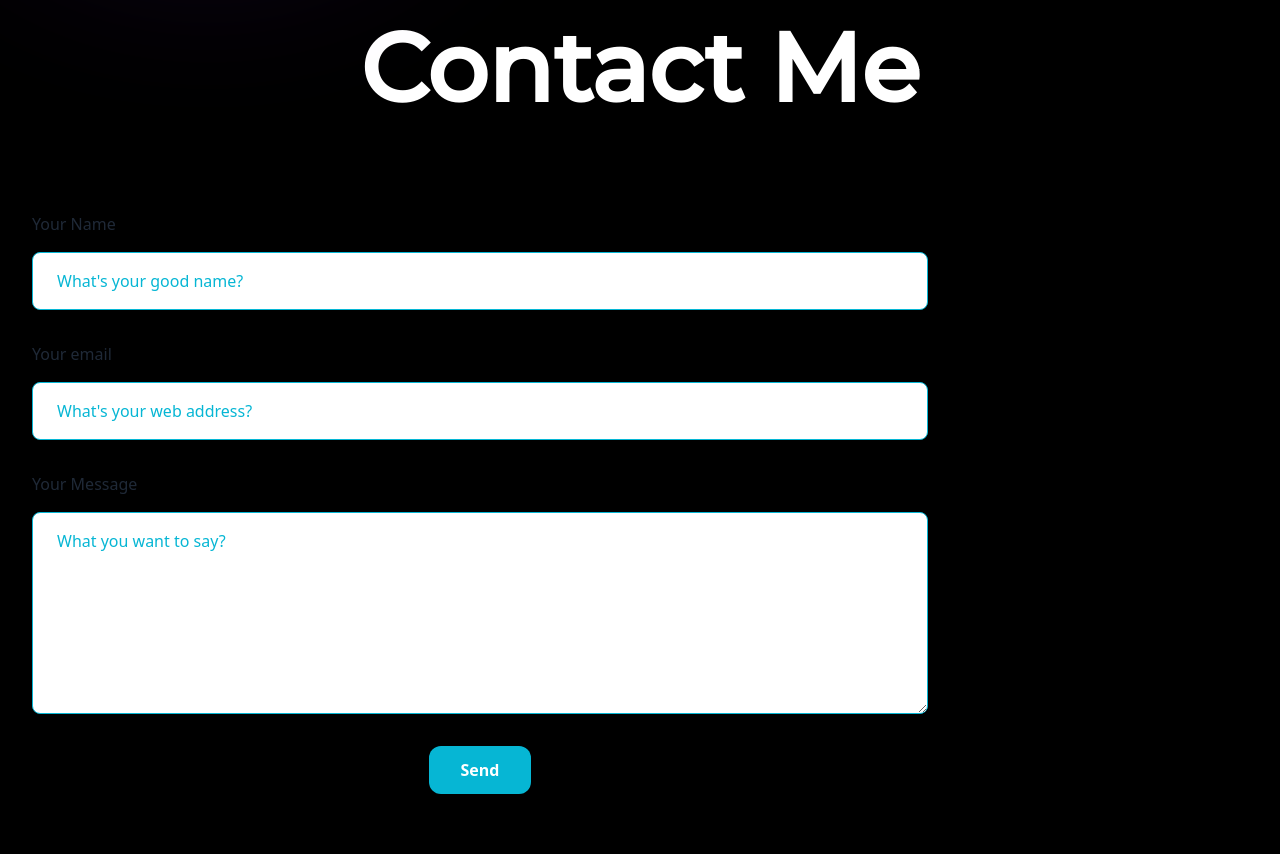
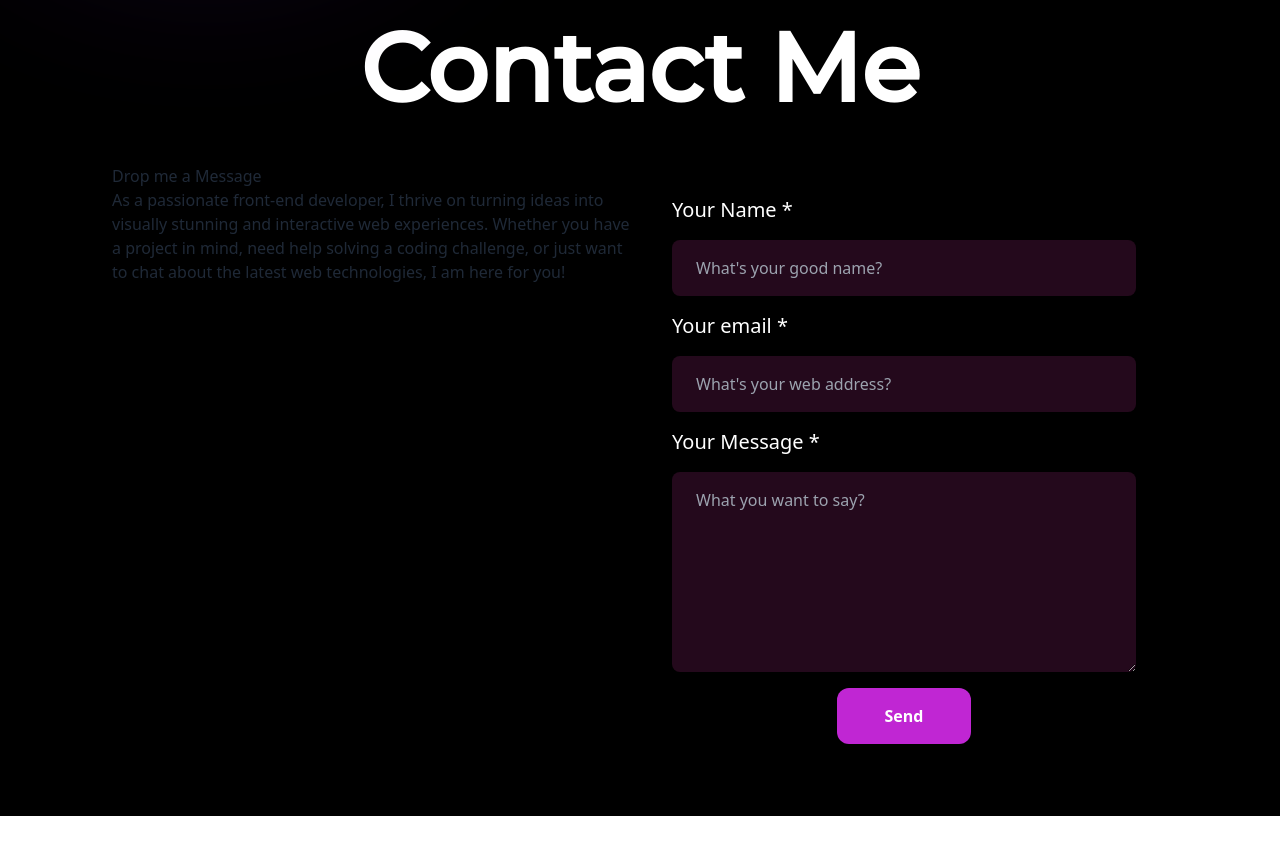
Before and after one commit to Shakil57375/shakil-s_portfolio, a React (Vite) app: page / in a window 1280 px wide. Shown: the part 820-1674 px from the top of the page. After the commit the page ends 1636 px from the top, so only its background shows below. Built offline with nearby package versions, Linux system fonts and the light colour scheme; a web font is replaced by a local one.

Commit message:
contact page added

```diff
--- a/src/Components/Contact.jsx
+++ b/src/Components/Contact.jsx
@@ -3,7 +3,7 @@ import emailjs from "@emailjs/browser";
 import SectionTitle from "../Utils/SectionTitle";
 import { useState } from "react";
 import Swal from "sweetalert2";
-
+import "./Contact.css";
 const Contact = () => {
   const formRef = useRef();
   const [loading, setLoading] = useState(false);
@@ -61,58 +61,74 @@ const Contact = () => {
       );
   };
   return (
-    <section className="h-fit">
-      <div className=" paddingY">
-        <SectionTitle
-          titleFirstWord={"Contact Me"}
-          titleFirstClassName={"text-8xl text-white font-bold font-Montserrat"}
-          divClassName={"left-28 flex justify-center "}
-        ></SectionTitle>
-        <div
-          className={`xl:mt-4 flex xl:flex-row flex-col-reverse gap-10 overflow-hidden`}
-        >
+    <section className="h-fit  paddingY paddingX">
+      <SectionTitle
+        titleFirstWord={"Contact Me"}
+        titleFirstClassName={"text-8xl text-white font-bold font-Montserrat"}
+        divClassName={"left-28 flex justify-center "}
+      ></SectionTitle>
+      <div className="flex justify-between items-start mt-12 ">
+        <div className="basis-full lg:basis-1/2">
+          <p>Drop me a Message</p>
+          <p>
+            As a passionate front-end developer, I thrive on turning ideas into
+            visually stunning and interactive web experiences. Whether you have
+            a project in mind, need help solving a coding challenge, or just
+            want to chat about the latest web technologies, I am here for you!
+          </p>
+        </div>
+        <div className="basis-full lg:basis-1/2">
           <div className="flex-[0.75]  rounded-2xl">
             <form
               ref={formRef}
               onSubmit={handleSubmit}
-              className="mt-12 flex flex-col  gap-8  shadow-xl  lg:hover:-translate-y-2 lg:hover:-translate-x-2 sm:hover:-translate-y-2 sm:hover:-translate-x-2 rounded-lg  relative lg:transform sm:transform-none lg:transition sm:transition-none sm:duration-0 lg:duration-300 p-0 lg:p-8 ease-in-out pb-5"
+              className="flex flex-col gap-4  relative p-0 lg:p-8 ease-in-out pb-5"
             >
               <label className="flex flex-col">
-                <span className="  font-medium mb-4">Your Name</span>
+                <span className="  text-xl text-white font-medium mb-4">
+                  Your Name *
+                </span>
                 <input
                   type="text"
+                  required
                   name="name"
                   value={form.name}
                   onChange={handleChange}
                   placeholder="What's your good name?"
-                  className=" py-4 px-6 placeholder:text-cyan-500 border border-cyan-500 rounded-lg  font-medium"
+                  className=" py-4 px-6 placeholder:text-gray-400 border-none focus:border-none rounded-lg font-medium bg-[rgba(36,9,28,255)] outline-none focus:outline-none text-white"
                 />
               </label>
               <label className="flex flex-col">
-                <span className="  font-medium mb-4">Your email</span>
+                <span className="  text-xl text-white font-medium mb-4">
+                  Your email *
+                </span>
                 <input
                   type="email"
+                  required
                   name="email"
                   value={form.email}
                   onChange={handleChange}
                   placeholder="What's your web address?"
-                  className=" py-4 px-6 placeholder:text-cyan-500 border border-cyan-500 rounded-lg  font-medium"
+                  className="  py-4 px-6 placeholder:text-gray-400 border-none focus:border-none rounded-lg font-medium bg-[rgba(36,9,28,255)] outline-none focus:outline-none text-white"
                 />
               </label>
               <label className="flex flex-col">
-                <span className=" font-medium mb-4">Your Message</span>
+                <span className=" text-xl text-white font-medium mb-4">
+                  Your Message *
+                </span>
                 <textarea
                   rows={7}
                   name="message"
+                  required
                   value={form.message}
                   onChange={handleChange}
                   placeholder="What you want to say?"
-                  className=" py-4 px-6 border border-cyan-500 placeholder:text-cyan-500  rounded-lg   font-medium"
+                  className=" py-4 px-6 placeholder:text-gray-400 border-none focus:border-none rounded-lg font-medium bg-[rgba(36,9,28,255)] outline-none focus:outline-none text-white"
                 />
               </label>
               <button
                 type="submit"
-                className=" py-3 px-8 rounded-xl bg-cyan-500 text-white  w-fit  font-bold shadow-lg mx-auto "
+                className="py-4 px-12 rounded-xl bg-fuchsia-600 text-white w-fit  font-bold shadow-lg mx-auto"
               >
                 {loading ? "Sending..." : "Send"}
               </button>
--- a/src/index.css
+++ b/src/index.css
@@ -36,3 +36,9 @@ body{
 .font-Poppins {
     font-family: 'Poppins', sans-serif;
 }
+
+@layer utilities {
+    .to-rgb-blue {
+      --tw-gradient-to: rgba(0, 0, 0, 0.3);
+    }
+  }
```
Also changed, not shown: src/Components/Contact.css (added).
